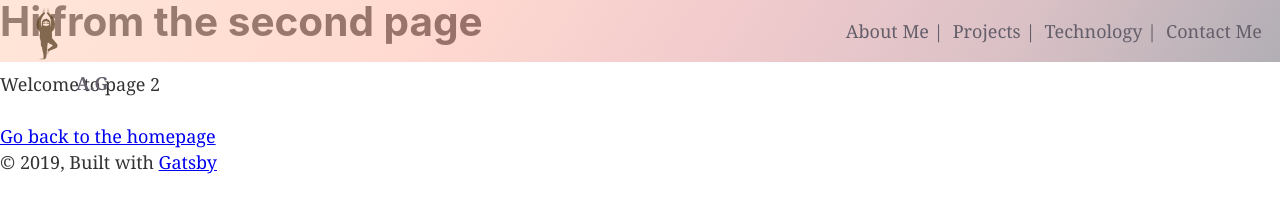
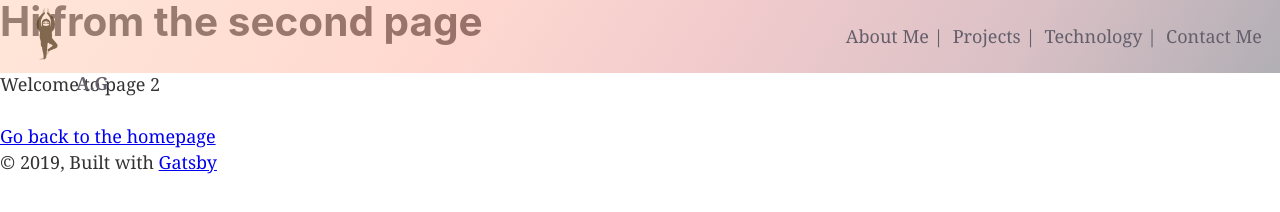
Before and after one commit to annette-graham/annette-graham.github.io, a Gatsby site: page /page-2 in a window 1280 px wide. Built offline with nearby package versions, Linux system fonts and the light colour scheme; Gatsby itself is replaced by a stand-in of ours.

Commit message:
Header styles and links

```diff
--- a/src/components/molecules/Header/header.module.css
+++ b/src/components/molecules/Header/header.module.css
@@ -1,14 +1,9 @@
 .nav {
-  margin-bottom: 8rem;
   display: block;
   position: fixed;
   left: 0;
   right: 0;
   top: 0;
-}
-
-.header {
-  display: flex;
   padding: 1rem;
   background: linear-gradient(122.29deg,
     rgba(255, 205, 178, 0.5) 0%,
@@ -18,22 +13,18 @@
     rgba(100, 95, 107, 0.5) 100%);
 }
 
-.headerLink {
-  color: #645F6B;
-  text-decoration: none;
-  cursor: pointer;
-}
-
 
 .anchorLink {
   margin-left: 0.5rem;
   text-decoration: none;
+  display: inline-block;
   color: #645F6B;
 }
 
 .anchorLinks {
-  display: flex;
-  flex-direction: row;
-  margin-left: auto;
+  float: right;
   cursor: pointer;
+  display: block;
+  margin-block-start: 0.3em;
+  margin-block-end: 0.3em;
 }
--- a/src/components/molecules/Header/index.jsx
+++ b/src/components/molecules/Header/index.jsx
@@ -15,28 +15,20 @@ let links = data.links.map(link => {
       className={styles.anchorLink}
       to="https://www.google.com"
     >
-    {link}
-  </Link>
+      {link}
+    </Link>
   )
 })
 
-const Header = ({ siteTitle }) => (
+const Header = () => (
 
   <div className={styles.nav}>
-    <div className={styles.header}>
-        <Link
-          className={styles.headerLink}
-          to="/"
-          >
-          <Logo
-            siteTitle={ siteTitle }
-          />
-        </Link>
-      <div className={styles.anchorLinks}>
-        {links}
-      </div>
+    <Logo />
+    <div className={styles.anchorLinks}>
+      {links}
     </div>
   </div>
+
 )
 
 
```
